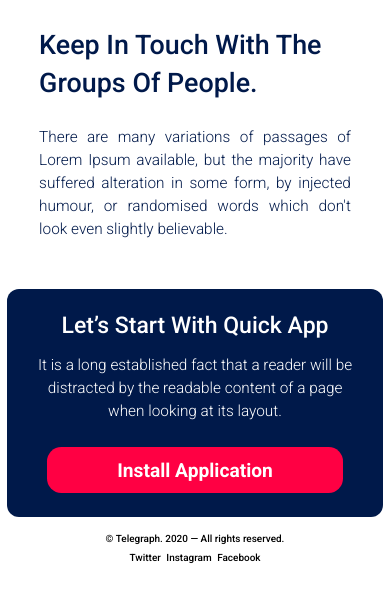
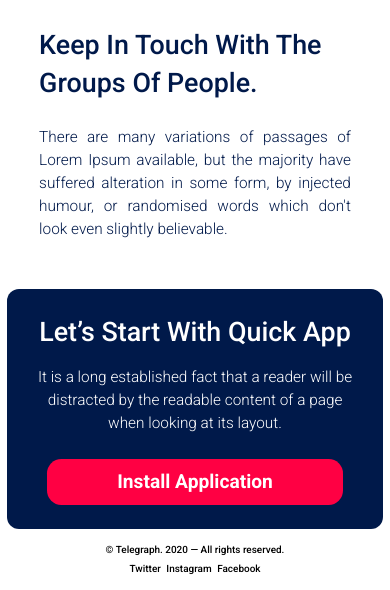
Before and after one commit to blhnblade/TelegraphMaket, a plain HTML site: page index.html in a window 390 px wide. Shown: the part 4677-5267 px from the top of the page. Drawn offline with Linux system fonts and the light colour scheme.

Commit message:
Четвертая публикация. Исправлены ошибки

```diff
--- a/css/sixth-section.css
+++ b/css/sixth-section.css
@@ -19,14 +19,14 @@
 
 .sixth-section__zag h2{
     font-weight: 500;
-    font-size: 3.5rem;
-    line-height: 5rem;
+    font-size: 2.1875rem;
+    line-height: 3.125rem;
     color: var(--color-white);
 }
 @media(max-width: 900px){
     .sixth-section__zag h2{
-        font-size: 3rem;
-        line-height: 3.5rem;
+        font-size: 3.5rem;
+        line-height: 5rem;
     }
 }
 
```
